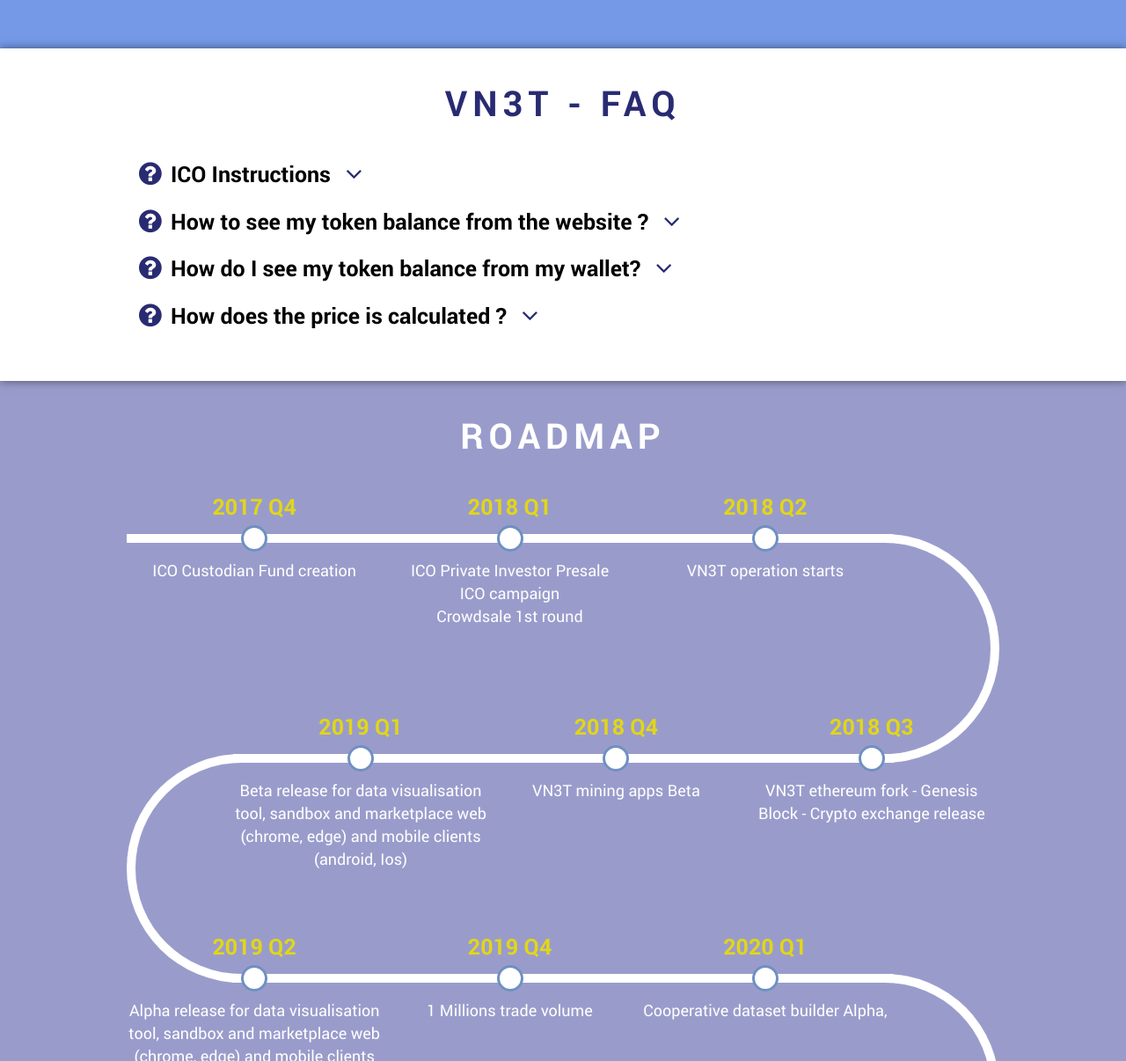
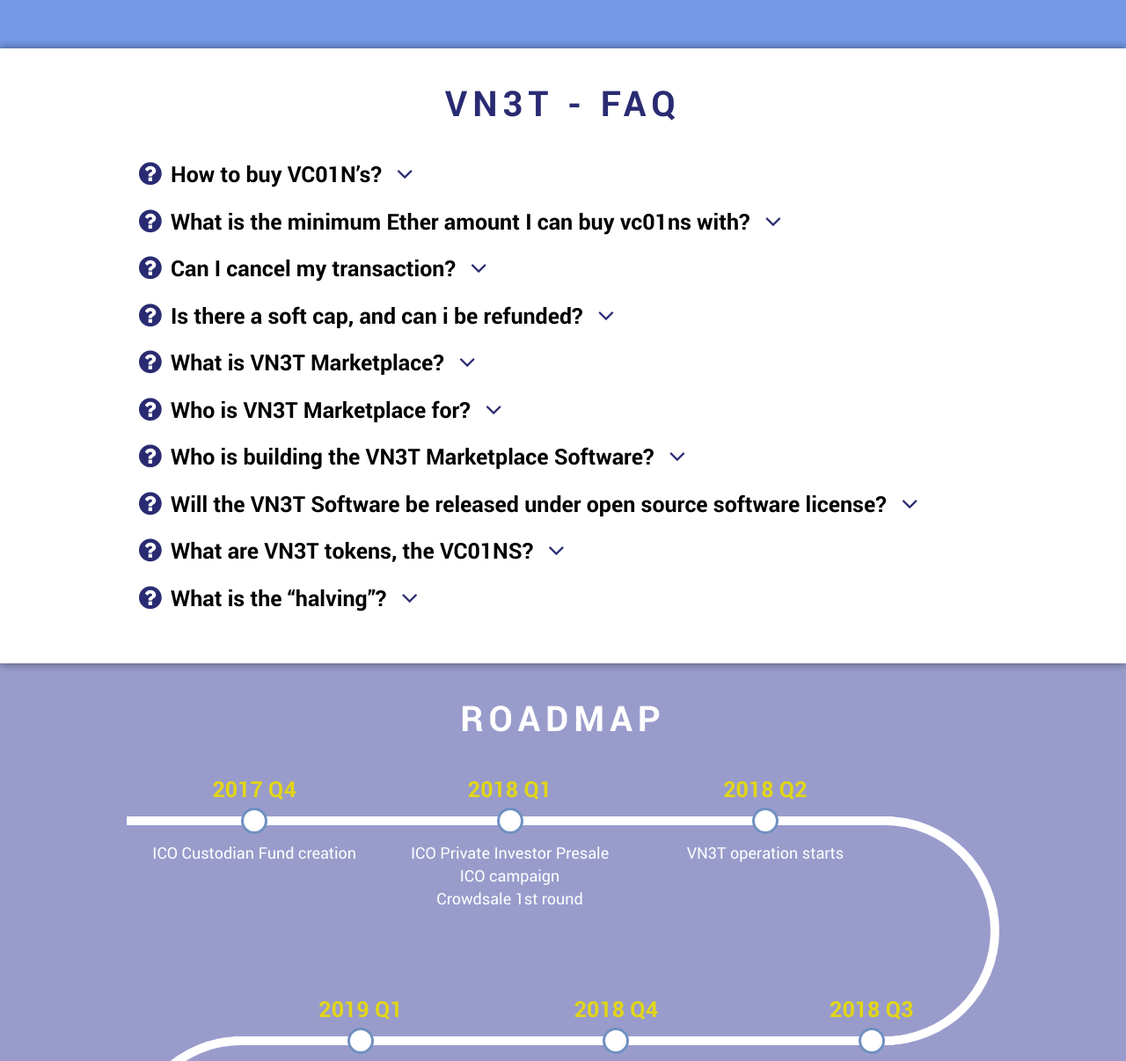
Before and after one commit to beautifulprincess/vn3t, a PHP site: page / in a window 1280 px wide. Shown: the part 5294-6500 px from the top of the page at 88% size. Run offline with PHP 8.4, Linux system fonts and the light colour scheme; some libraries are stand-ins or nearby versions.

Commit message:
update faq

```diff
--- a/css/style.css
+++ b/css/style.css
@@ -45,7 +45,7 @@ section#home{
 	left: 0;
 	right: 0;
 	bottom: 0;
-	background-color: rgba(201, 221, 245, 0.2);
+	background-color: rgba(201, 221, 245, 0);
 }
 @media (min-aspect-ratio: 16/9) {
   .video-foreground { height: 300%; top: -100%; }
--- a/index.php
+++ b/index.php
@@ -33,18 +33,16 @@ $signature = "H8A6R3D38QI6JZ9Y";
 $contract = "98013274197";
 $funcname = "getMyBalance";
 $faqs = array(
-	array("q" => "ICO Instructions", "a" => "<p class='faq-h1'>Invest in VN3T ICO</p>
-		<p>IMPORTANT : Before investing, verify that the address of the website contain the green lock and the signature $signature.</p>
-		<p>To invest in VN3T ICO, click “Participate”,  enter your address in the corresponding form field, the amount of token you wish to buy and the maximum gas you wish to put in transaction (more gas mean quicker transactions).</p>
-		<p>You can also interact directly with our smart contract at : $contract</p>
-		<p>You can send Ether directly to our smart contract or use the buyToken function.</p>
-		<p>Note that the minimum buy start at 1 Ether.</p>
-		<p class='faq-h1'>Setup my wallet</p>
-		<p>Compatible wallet such as Jaxx.io, Mist and parity can all watch a smart contract and retrieve token balance for a user. You need an ether address from one of theses wallets, to receive your vc01ns.</p>"),
-	array("q" => "How to see my token balance from the website ?", "a" => "<p>You can use our token form to retrieve current token balance directly from our website. We are using web3 library to interact directly from your browser to the smart contract.</p>
-		<p>Please make sure you see the green lock and our signature <em title='Copy to clipboard' class='cp_signature'>$signature</em> in the url bar to avoid fishing. Typing ctrl-F and copy pasting the signature is a good way to avoid resembling names and such phishing attempt.</p>"),
-	array("q" => "How do I see my token balance from my wallet?", "a" => "<p>With compatible wallets, you can select custom token or watch contract, enter the contract address <em title='Copy to clipboard' class='cp_contract'>$contract</em>. This will enable you to interact with the contract. On the list of buttons that appear, select $funcname . This will return you your exact balance in vc01ns.</p>"),
-	array("q" => "How does the price is calculated ?", "a" => "<p>The price of the vc01n is calculated, during the ICO only this way. We start our crowdsale at: \$0.02 Each new backer will add a fraction very small fraction to the price. If we get to ten thousands (10 000) backers, the price will cap at a maximum of \$20 . We will stop selling coin at a hard cap of fifty-five thousands (55 000) Ethers.</p>")
+	array("q" => "How to buy VC01N’s?", "a" => "<p>You can buy vc01ns in one (1) of two (2) ways. You must have an Ethereum wallet, that accepts custom tokens (ei,e: Mist, MyEthereumWallet, Jaxx.io ). You should ALWAYS verify that the green lock of the website URL correspond to our signature. <em title='Copy to clipboard' class='cp_signature'>$signature</em>.</p><p>You can send Ethers directly to the smart contract address using our main callback function or use the buyToken function from the contract.</p><p>We will NEVER broadcast our address from any other sources than : <em title='Copy to clipboard' class='cp_contract'>$contract</em></p><p>You can also use our website directly in the buy token form, enter your ethereum wallet address, the amount to token you wish to buy and clock “buy vc01n” button. You can also consult your actual vc01n balance and the current vc01ns price there.</p>"),
+	array("q" => "What is the minimum Ether amount I can buy vc01ns with?", "a" => "<p>The minimal amount to Ether that can be sent for a transaction is 1 Ether. This is for the purpose of lowering the number of overall transaction for better performance and to discourage buying attacks (micro buying to freeze contract).</p><p>Nota:  remember you must take in account the transaction fees in gas also.</p>"),
+	array("q" => "Can I cancel my transaction?", "a" => "<p>NO, the transaction are final.</p>"),
+	array("q" => "Is there a soft cap, and can i be refunded?", "a" => "<p>There is NO soft cap, this is because we will continue to emit new rounds of crowdale, and will use whatever amount of Ether we collected to create results for the next round. We truly believe in our project, ourselves and the vision of VN3T infrastructure, thus we will continue each step with the means at our disposal.</p>"),
+	array("q" => "What is VN3T Marketplace?", "a" => "<p>VN3T is a Decentralized marketplace for data, algorithms and softwares services in the form of a SaaS platform. It enable to safely and easily sell data/algorithms services using our tool like the data visualization tool and the sandbox algorithms training ground, this enabling the creation of complex services in a “building block” manner.</p>"),
+	array("q" => "Who is VN3T Marketplace for?", "a" => "<p>VN3T is designed primarily for the big Data and Ai community. VN3T intent to enable all data and algorithm based software services stakeholders to create new revenue stream.  this synergy create an ecosystem, using free market and game theory, which will lower the cost and the difficulty associated with big data handling, aggregation and commercialisation.</p>"),
+	array("q" => "Who is building the VN3T Marketplace Software?", "a" => "<p>The VN3T Technologies team will handle the development, implementation and continuous evolution of VN3T network. The team will be responsible, amongst other things, for the mining application, the cooperative GPU pooling, the data visualization tool and sandbox training environment.</p><p>The management will follow an agile approach cooperatively with a community of beta testers, the Affiliates(insert link here) and will continue to do so for features implementation on a continuous basis,  for ever.</p><p>The team operations will take place in Montreal (Canada) and Gibraltar. The executive team is composed of 15-20 years in management of large tech companies and the experience of rising companies from 4 to more than 200 employees internationally.</p><p>The core team is composed of seniors developer, devops, kernel, cloud computing engineer and is working hand in hand with Academia, such as the University Of Laval IITS and Montreal.ai formation center.</p>"),
+	array("q" => "Will the VN3T Software be released under open source software license?", "a" => "<p>VN3T network infrastructure will be fully open source, will have an open SDK procuded to ensure transparency for the community and continuous participation of a large and incentivized community of developers, and academics researchers. The marketplace, thought, respect with the utmost importance the intellectual property of the data and/or algorithms services that are available on the network, thus, there is no any form of right release or open source commitment for users on the infrastructure.</p>"),
+	array("q" => "What are VN3T  tokens, the VC01NS?", "a" => "<p>The vc01ns start by a erc-20 compliant token on Ethereum platform , for the crowdsale purpose. In the 6 month milestone, we will start exchanging the vc01ns for our own native blockchain coins. The vc01ns have 18 decimals, a maximum supply og 5B at the same time before triggering the “halving”.</p><p>After the initial emision, no other vc01ns will be created, the next ones will only be “mined” by miners, allocating GPU calculations to cooperative virtual environments. The difficulty to create theses token is based on the number of power allocated by miners and is using cryptographic signature feature of ethereum technology to calculate this.</p><p>In simple terms, the miners must “collect” cryptographic signature, made from transaction (request) made on the network. When a miner has reached a certain amount(difficulty level) he can “submit” a new block to the chain. He use the confirmation algorithm services reconcile all signatures with the Virtualized environment pool associated with the signatures. This process is handled with state-if -the art machine learning and open sourced. When a block is successful, it is added to the chain and all transaction concerned are considered “reconciled”.</p>"),
+	array("q" => "What is the “halving”?", "a" => "<p>The “halving “ is a period events ensuring an infinite need of coins, while maintaining a maximum supply of coins “existing” at the same time. This process ensure the deflationary pattern for the vc01ns and is on two angles. It is important to remember that the price of data and/or services on the marketplace are ALWAYS calculated from a chosen fiat currency perspective, this the price WILL NOT fluctuate with the token value.</p><p class='faq-h1'>First angle:</p><p>When the maximum supply limit of blocks is created (last block) the network will enter an automatic process in which, all token will from now on be considered as half a token, keeping the “exact” same value. (token effectively double). User possessing vc01ns will see their token be considered divided in 2, but will keep same value. In others words, the total supply is divided in two, but market cap is maintained, thus enabling another rounds of mining until next halving, and so on, so forth.</p><p class='faq-h1'>Second angle:</p><p>Each time the a halving is done, the difficulty level of needed signature is raised, to cover to the evolution of data technology and to push on the deflation of the coin overtime.</p>"),
 );
 $roadmaps = array(
 	array("date" => "2017 Q4", "content" => "ICO Custodian Fund creation"),
```
